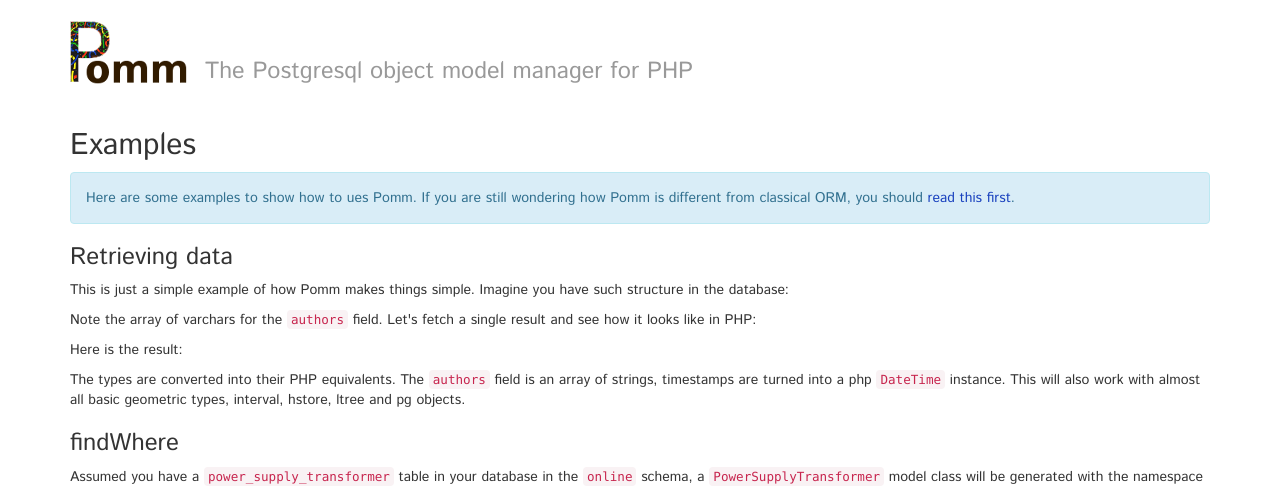
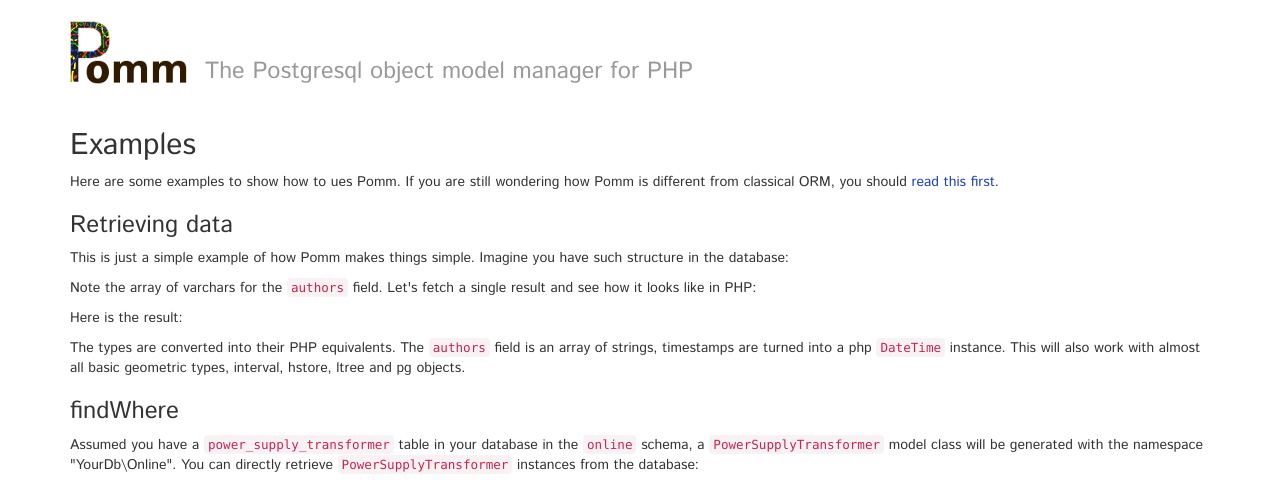
Before and after one commit to pragmafabrik/pomm-project.org, a PHP site: template sources/twig/examples.html.twig in a window 1280 px wide. Shown: the top 486 px of the page. Run offline with PHP 8.4, Linux system fonts and the light colour scheme; the template is opened without the code that fills it, so the values that code supplies are empty; some libraries are stand-ins or nearby versions.

Commit message:
Last version

```diff
--- a/sources/twig/examples.html.twig
+++ b/sources/twig/examples.html.twig
@@ -4,7 +4,7 @@
 {% block content %}
 <div class="post">
   <h2>Examples</h2>
-  <div class="alert alert-info">
+  <div class="bs-callout bs-callout-info">
     <p>Here are some examples to show how to ues Pomm. If you are still wondering how Pomm is different from classical ORM, you should <a href="{{ app.url_generator.generate('main_about') }}">read this first</a>.</p>
   </div>
   <div class="entry">
```
